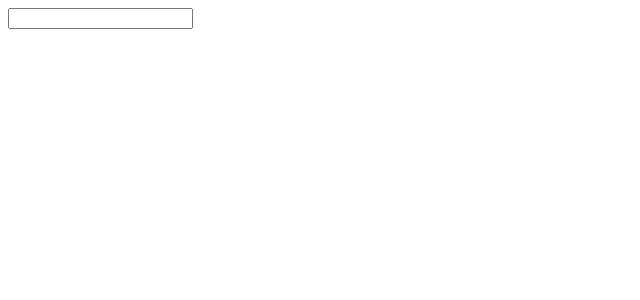
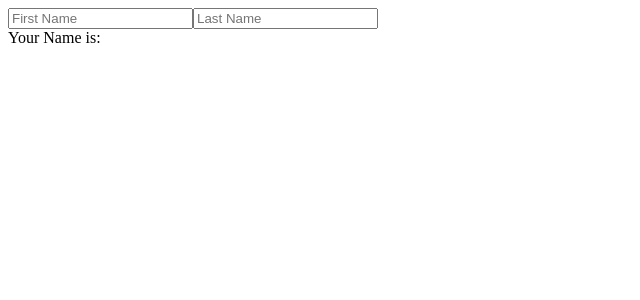
Before and after one commit to HT-shubhams/React-Course, a React (Vite) app: page / in a window 1280 px wide. Shown: the top 300 px of the page, without its empty margins (0-640 px from the left). Built offline with nearby package versions, Linux system fonts and the light colour scheme.

Commit message:
handle multiple inputs

```diff
--- a/src/components/Form.jsx
+++ b/src/components/Form.jsx
@@ -1,7 +1,7 @@
 import { useState } from "react";
 
 export default function Form() {
-  const [name, setName] = useState("");
+  const [name, setName] = useState({ firstName: "", lastName: "" });
   //   function handleChange(e) {
   //     console.log(e.target.value);
   //     setName(e.target.value);
@@ -13,12 +13,23 @@ export default function Form() {
         <input
           onChange={(e) => {
             // handleChange(e);
-            setName(e.target.value);
+            setName({ ...name, firstName: e.target.value });
           }}
           type="text"
-          value={name}
+          value={name.firstName}
+          placeholder="First Name"
+        />
+        <input
+          type="text"
+          onChange={(e) => setName({ ...name, lastName: e.target.value })}
+          value={name.lastName}
+          placeholder="Last Name"
         />
       </form>
+      <div>
+        {" "}
+        Your Name is: {name.firstName} {name.lastName}
+      </div>
     </div>
   );
 }
```
